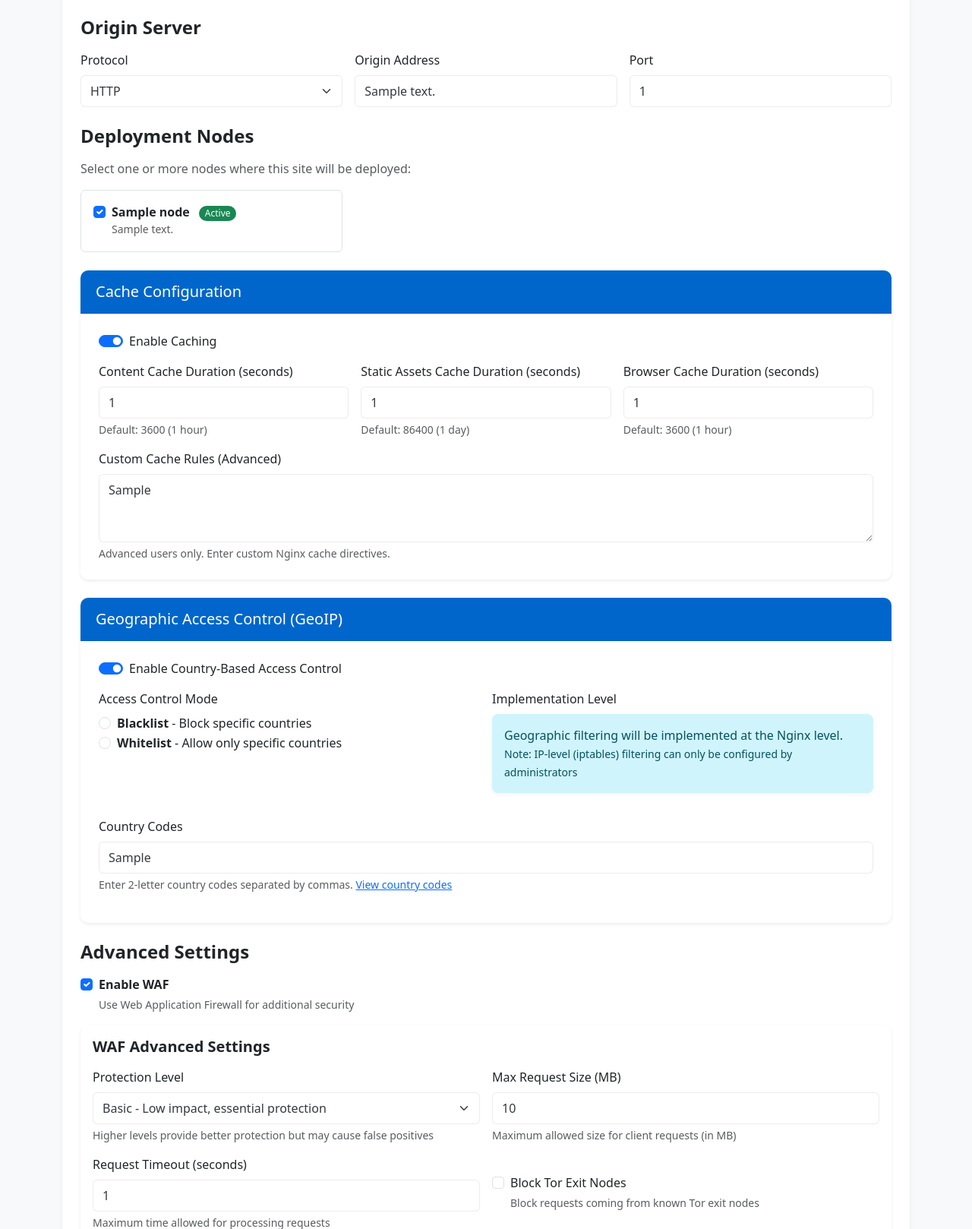
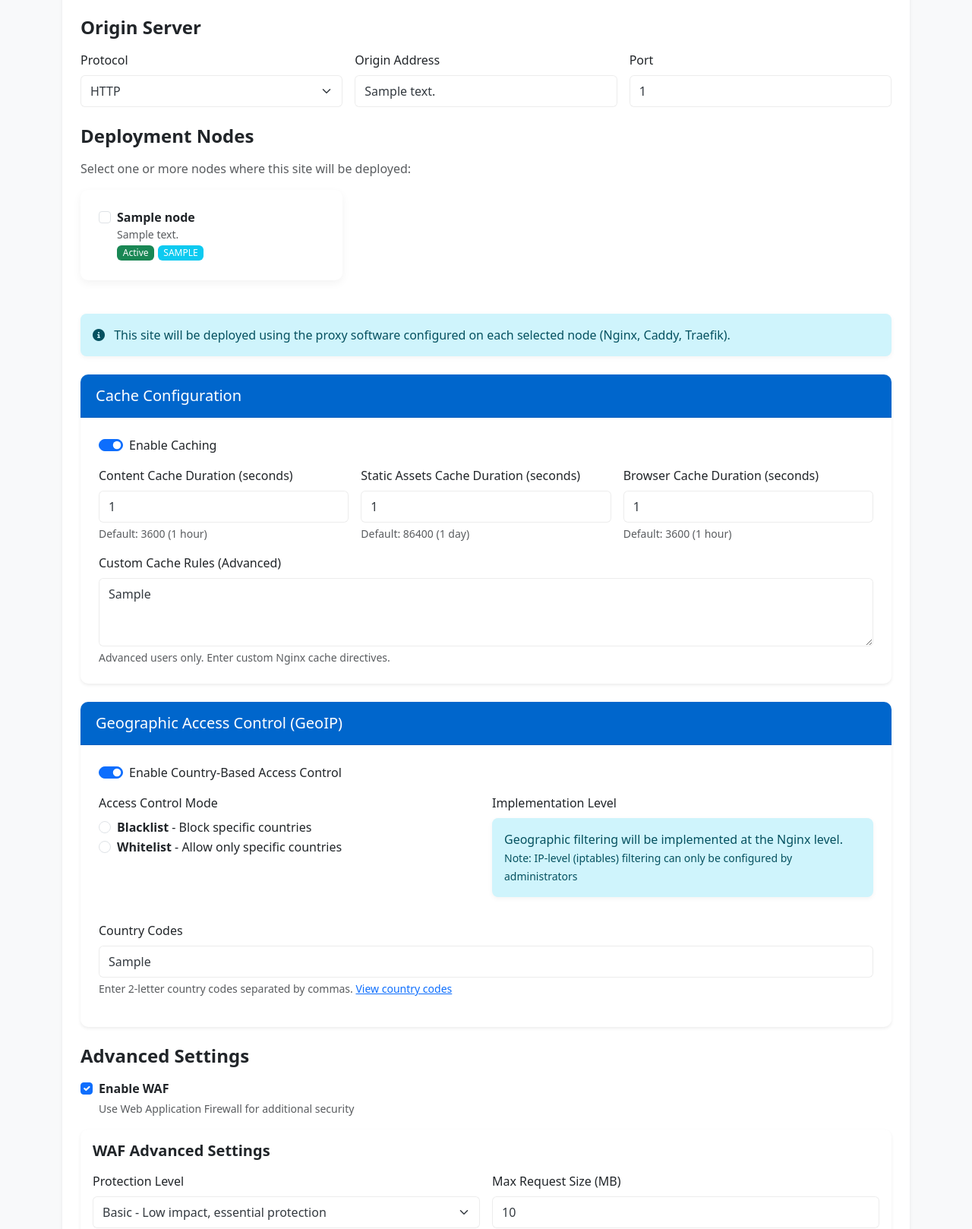
Before and after one commit to fabriziosalmi/reverse-proxy-manager, a Flask app: page /client/sites/1/edit in a window 1280 px wide. Shown: the part 435-2053 px from the top of the page at 76% size. Run offline with Flask 3, Linux system fonts and the light colour scheme; a user stored in the database is signed in; tables that the repository leaves empty hold one stand-in row (values such as "Sample post"); parts of the project's set-up code (start-up, migrations or seed data) failed here and were passed over; some libraries are stand-ins or nearby versions.

Commit message:
feat(site): Enhance site configuration forms with template support and improved node selection UI

```diff
--- a/app/templates/client/sites/edit.html
+++ b/app/templates/client/sites/edit.html
@@ -71,27 +71,32 @@
                     <div class="row g-3">
                         {% for node in nodes %}
                         <div class="col-md-6 col-lg-4">
-                            <div class="border rounded p-3 {% if not node.is_active %}opacity-50{% endif %}">
-                                <div class="form-check">
-                                    <input class="form-check-input" type="checkbox" name="nodes" value="{{ node.id }}" id="node-{{ node.id }}"
-                                           {% if node.id|string in assigned_node_ids or node.id in assigned_node_ids %}checked{% endif %}
-                                           {% if not node.is_active %}disabled{% endif %}>
-                                    <label class="form-check-label" for="node-{{ node.id }}">
-                                        <strong>{{ node.name }}</strong>
-                                        <span class="badge rounded-pill ms-2 {% if node.is_active %}bg-success{% else %}bg-danger{% endif %}">
-                                            {{ 'Active' if node.is_active else 'Inactive' }}
-                                        </span>
-                                        <div class="small text-muted">{{ node.ip_address }}</div>
-                                    </label>
+                            <div class="card">
+                                <div class="card-body">
+                                    <div class="form-check">
+                                        <input class="form-check-input" type="checkbox" value="{{ node.id }}"
+                                               id="node_{{ node.id }}" name="nodes[]"
+                                               {% if node.id in site_nodes %}checked{% endif %}>
+                                        <label class="form-check-label" for="node_{{ node.id }}">
+                                            <strong>{{ node.name }}</strong>
+                                            <div class="text-muted small">{{ node.ip_address }}</div>
+                                            <span class="badge bg-{% if node.is_active %}success{% else %}danger{% endif %} text-white mt-1">
+                                                {{ 'Active' if node.is_active else 'Inactive' }}
+                                            </span>
+                                            <span class="badge bg-info text-white mt-1">
+                                                {{ node.proxy_type|default('nginx')|upper }}
+                                            </span>
+                                        </label>
+                                    </div>
                                 </div>
                             </div>
                         </div>
                         {% endfor %}
                     </div>
 
-                    {% if not nodes %}
-                    <div class="alert alert-warning">No active nodes are available. Please contact an administrator.</div>
-                    {% endif %}
+                    <div class="mt-3 alert alert-info">
+                        <i class="fas fa-info-circle me-2"></i> This site will be deployed using the proxy software configured on each selected node (Nginx, Caddy, Traefik).
+                    </div>
                 </div>
 
                 <!-- Cache Configuration -->
```
Also changed, not shown: app/templates/client/sites/new.html (+68 -25 lines).
